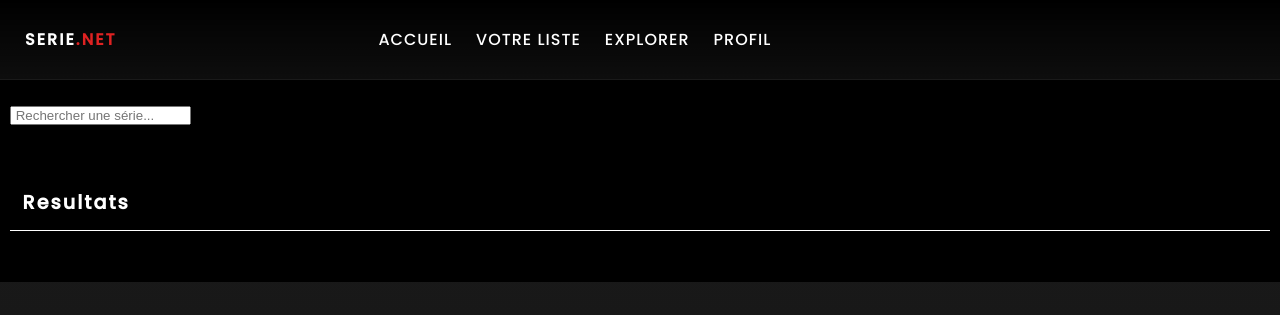
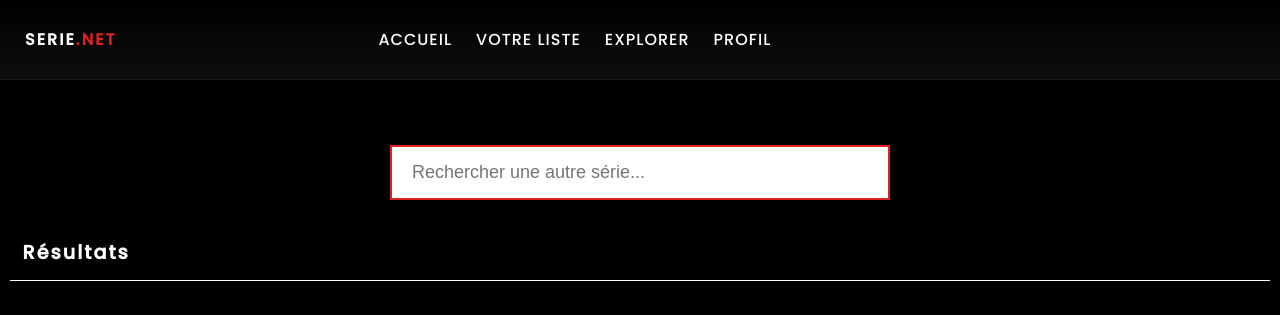
Before and after one commit to otsubyo/SerieNet, a PHP site: page /search/view/html/search.php in a window 1280 px wide. Shown: the top 315 px of the page. Run offline with PHP 8.4, Linux system fonts and the light colour scheme.

Commit message:
finition search.php

```diff
--- a/view/css/base_style.css
+++ b/view/css/base_style.css
@@ -218,3 +218,40 @@ section{
 .banner-content .box-container .box img:hover{
     transform: scale(1.1);
 }
+
+.Search {
+    display: flex;
+    justify-content: center;
+    align-items: center;
+    height: 15vh;
+
+
+}
+
+
+#form-search {
+    text-align: center;
+    display : flex;
+    align-items: center;
+    flex-direction: column;
+    width : 100%;
+    margin-top: 6%;
+}
+
+#form-search label {
+    display: block;
+    margin-bottom: 10px;
+}
+
+#form-search input[type="search"] {
+    padding: 15px;
+    font-size: 18px;
+    border: 2px solid #de2222;
+    border-radius: 0;
+    width: 500px;
+    box-sizing: border-box;
+}
+
+.footer{
+    display: none;
+}
--- a/view/html/search.php
+++ b/view/html/search.php
@@ -27,25 +27,38 @@
     <span></span>
 </div>
 <section class="Search">
-    <form action="#" method="get">
+    <form id="form-search" action="#" method="get">
         <label>
-            <input type="search" name="search" placeholder=" Rechercher une série..." required>
+            <input type="search" name="search" placeholder=" Rechercher une autre série..." required>
         </label>
     </form>
 </section>
 
-<section class="science-fiction">
+<section class="search-results">
     <div class="banner-content">
-        <h2>Resultats</h2>
+        <h2>Résultats</h2>
         <div class="box-container">
-
+            <div class="box">
+                <img src="../../ressources/posts/stargate_universe.jpg" alt="">
+            </div>
+            <div class="box">
+                <img src="../../ressources/posts/battlestar_galactica.jpg" alt="">
+            </div>
+            <div class="box">
+                <img src="../../ressources/posts/bionic_woman.jpg" alt="">
+            </div>
+            <div class="box">
+                <img src="../../ressources/posts/caprica.jpg" alt="">
+            </div>
+            <div class="box">
+                <img src="../../ressources/posts/doctor_who.jpg" alt="">
+            </div>
         </div>
     </div>
-</section>
-<footer>
-    <br>
-</footer>
-
 </body>
 <script src="../js/script.js"></script>
 </html>
+
+<section class="search-results">
+    <div class="banner-content">
+    </div>
```
Also changed, not shown: view/html/explore.html (line endings or trailing spaces).
